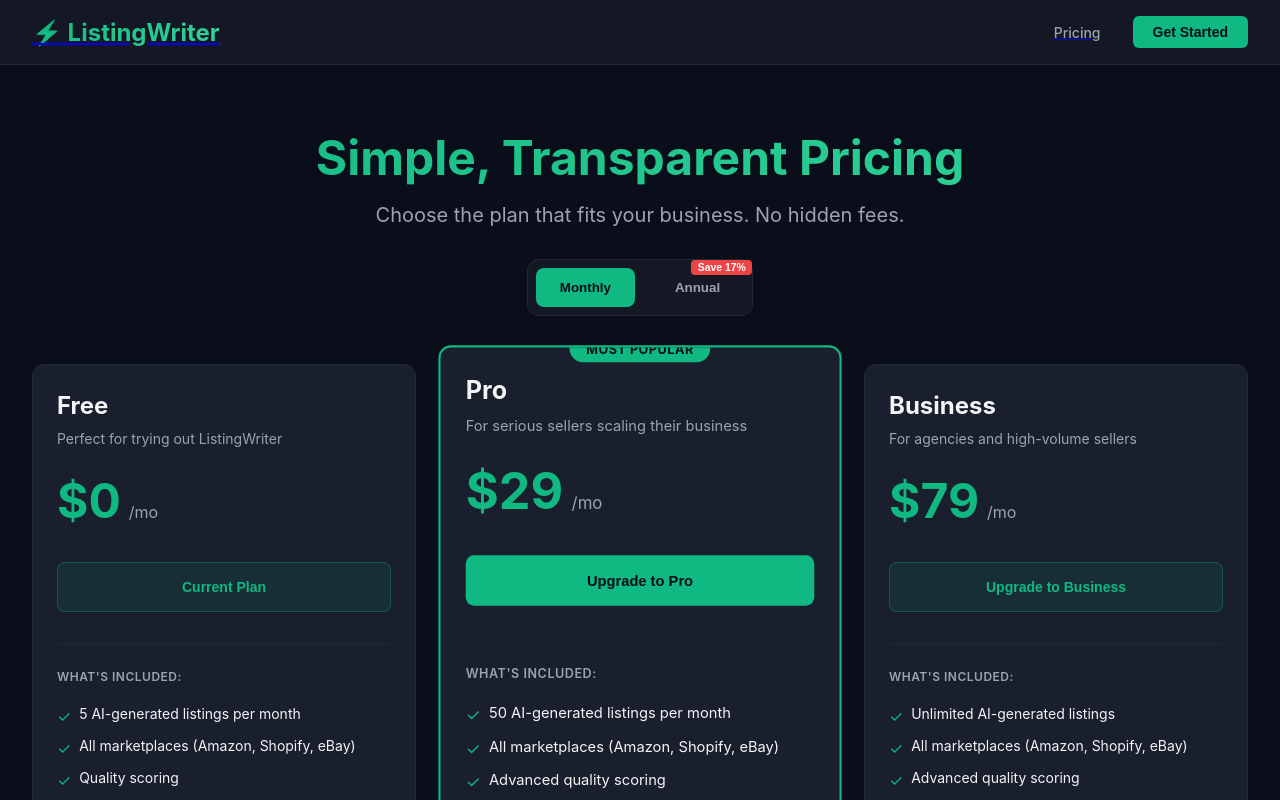
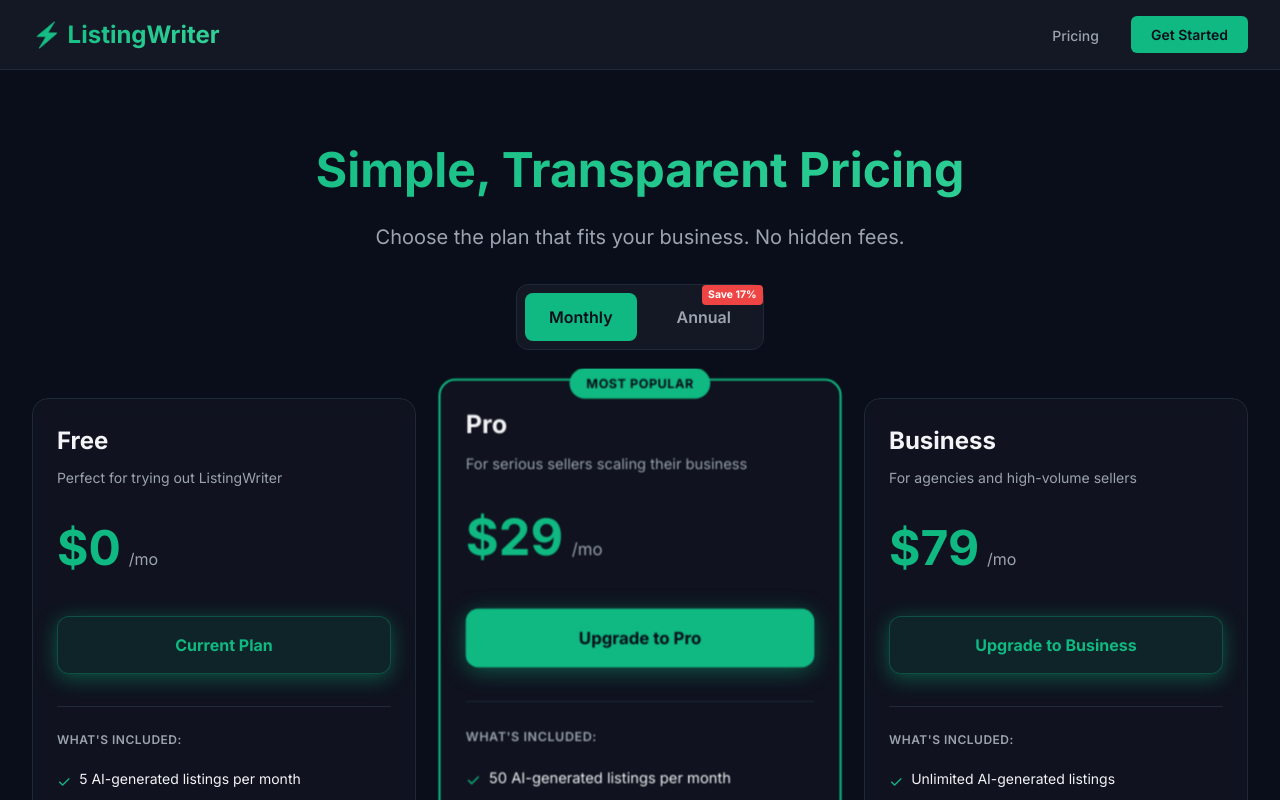
Before and after one commit to IK00-7/listingwriter, a Next.js app: page /pricing in a window 1280 px wide. Shown: the top 800 px of the page. Built offline with nearby package versions, Linux system fonts and the light colour scheme; no server answers.

Commit message:
Update globals.css

```diff
--- a/styles/globals.css
+++ b/styles/globals.css
@@ -1,400 +1,380 @@
-/* Reset and Base Styles */
+@import url('https://fonts.googleapis.com/css2?family=Inter:wght@300;400;500;600;700;800;900&display=swap');
+
+@tailwind base;
+@tailwind components;
+@tailwind utilities;
+
+:root {
+  --primary: #10b981;
+  --primary-dark: #059669;
+  --dark-bg: #0a0e1a;
+  --dark-card: #141824;
+  --dark-border: #1f2937;
+}
+
 * {
-  box-sizing: border-box;
   margin: 0;
   padding: 0;
+  box-sizing: border-box;
 }
 
-html, body {
-  font-family: -apple-system, BlinkMacSystemFont, 'Segoe UI', 'Roboto', 'Oxygen',
-    'Ubuntu', 'Cantarell', 'Fira Sans', 'Droid Sans', 'Helvetica Neue',
-    sans-serif;
+body {
+  background-color: var(--dark-bg);
+  color: #f9fafb;
+  font-family: 'Inter', -apple-system, BlinkMacSystemFont, 'Segoe UI', sans-serif;
   -webkit-font-smoothing: antialiased;
   -moz-osx-font-smoothing: grayscale;
   overflow-x: hidden;
-  max-width: 100vw;
 }
 
-body {
-  background: #0a0e1a;
-  color: #f3f4f6;
-}
-
-/* Prevent horizontal scroll on all elements */
-* {
-  max-width: 100%;
-}
-
-img {
-  max-width: 100%;
-  height: auto;
-}
-
-/* Responsive Container */
-.container {
-  max-width: 1400px;
-  margin: 0 auto;
-  padding: 1rem;
-  width: 100%;
-}
-
-@media (min-width: 768px) {
-  .container {
-    padding: 2rem;
-  }
-}
-
-/* Card Styles */
-.card {
-  background: #1a1f2e;
-  border: 1px solid #2d3748;
-  border-radius: 0.75rem;
-  padding: 1.5rem;
-  width: 100%;
-  overflow: hidden;
-}
-
-@media (max-width: 768px) {
-  .card {
-    padding: 1rem;
-    border-radius: 0.5rem;
-  }
-}
-
-/* Button Styles */
-.btn-primary {
-  padding: 0.75rem 1.5rem;
-  background: #10b981;
-  color: #0a0e1a;
-  border: none;
-  border-radius: 0.5rem;
-  font-weight: 600;
-  cursor: pointer;
-  transition: all 0.2s;
-  font-size: 0.875rem;
-  white-space: nowrap;
-}
-
-.btn-primary:hover {
-  background: #34d399;
-}
-
-.btn-primary:disabled {
-  opacity: 0.5;
-  cursor: not-allowed;
-}
-
-@media (max-width: 768px) {
-  .btn-primary {
-    width: 100%;
-    padding: 1rem;
-    font-size: 1rem;
-  }
-}
-
-/* Responsive Grid */
-.responsive-grid {
-  display: grid;
-  grid-template-columns: 1fr;
-  gap: 1rem;
-  width: 100%;
-}
-
-@media (min-width: 768px) {
-  .responsive-grid {
-    grid-template-columns: repeat(auto-fit, minmax(320px, 1fr));
-    gap: 2rem;
-  }
-}
-
-@media (min-width: 1024px) {
-  .responsive-grid {
-    grid-template-columns: repeat(auto-fit, minmax(450px, 1fr));
-  }
-}
-
-/* Dashboard Specific */
-.dashboard-grid {
-  display: grid;
-  gap: 1rem;
-  grid-template-columns: 1fr;
-  width: 100%;
-}
-
-@media (min-width: 1024px) {
-  .dashboard-grid {
-    grid-template-columns: repeat(2, 1fr);
-    gap: 2rem;
-  }
-}
-
-/* Form Elements */
-input, textarea, select {
-  width: 100%;
-  font-size: 16px; /* Prevents zoom on iOS */
-}
-
-@media (max-width: 768px) {
-  input, textarea, select {
-    font-size: 16px !important; /* Force 16px to prevent iOS zoom */
-  }
-}
-
-/* Tables - Make Scrollable on Mobile */
-.table-container {
-  overflow-x: auto;
-  -webkit-overflow-scrolling: touch;
-  width: 100%;
-}
-
-@media (max-width: 768px) {
-  table {
-    display: block;
-    overflow-x: auto;
-    white-space: nowrap;
-    width: 100%;
-  }
-
-  table thead {
-    display: table;
-    width: 100%;
-  }
-
-  table tbody {
-    display: table;
-    width: 100%;
-  }
-}
-
-/* Header Navigation */
-@media (max-width: 768px) {
-  header nav {
-    flex-wrap: wrap;
-    gap: 0.5rem !important;
-  }
-
-  header nav a {
-    font-size: 0.75rem !important;
-  }
-}
-
-/* Modal Responsiveness */
-.modal-overlay {
-  padding: 1rem;
-}
-
-@media (max-width: 768px) {
-  .modal-content {
-    max-height: 90vh;
-    overflow-y: auto;
-    margin: 0;
-    width: 100% !important;
-    max-width: 100% !important;
-  }
-}
-
-/* Text Responsiveness */
-h1 {
-  font-size: 2rem;
-  line-height: 1.2;
-}
-
-h2 {
-  font-size: 1.5rem;
-  line-height: 1.3;
-}
-
-h3 {
-  font-size: 1.25rem;
-  line-height: 1.4;
-}
-
-@media (max-width: 768px) {
-  h1 {
-    font-size: 1.5rem;
-  }
-
-  h2 {
-    font-size: 1.25rem;
-  }
-
-  h3 {
-    font-size: 1.125rem;
-  }
-}
-
-/* Flex Layouts - Stack on Mobile */
-.flex-row {
-  display: flex;
-  gap: 1rem;
-}
-
-@media (max-width: 768px) {
-  .flex-row {
-    flex-direction: column;
-  }
-}
-
-/* Pricing Cards */
-.pricing-grid {
-  display: grid;
-  grid-template-columns: 1fr;
-  gap: 1.5rem;
-}
-
-@media (min-width: 768px) {
-  .pricing-grid {
-    grid-template-columns: repeat(3, 1fr);
-    gap: 2rem;
-  }
-}
-
-/* Profile Stats */
-.stats-grid {
-  display: grid;
-  grid-template-columns: repeat(3, 1fr);
-  gap: 0.75rem;
-}
-
-@media (max-width: 480px) {
-  .stats-grid {
-    grid-template-columns: 1fr;
-  }
-}
-
-/* Quality Score Cards */
-.scores-grid {
-  display: grid;
-  grid-template-columns: repeat(4, 1fr);
-  gap: 0.75rem;
-}
-
-@media (max-width: 768px) {
-  .scores-grid {
-    grid-template-columns: repeat(2, 1fr);
-    gap: 0.5rem;
-  }
-}
-
-/* CSV Upload Modal */
-@media (max-width: 768px) {
-  .csv-modal {
-    width: 100% !important;
-    max-width: 100% !important;
-    margin: 0 !important;
-    border-radius: 0 !important;
-    height: 100vh !important;
-    max-height: 100vh !important;
-  }
-}
-
-/* History Page Filters */
-.filter-row {
-  display: flex;
-  gap: 0.5rem;
-  flex-wrap: wrap;
-}
-
-@media (max-width: 768px) {
-  .filter-row {
-    width: 100%;
-  }
-
-  .filter-row button {
-    flex: 1;
-    min-width: fit-content;
-  }
-}
-
-/* Listing Cards */
-.listing-card {
-  display: flex;
-  gap: 1rem;
-  align-items: start;
-}
-
-@media (max-width: 768px) {
-  .listing-card {
-    flex-direction: column;
-  }
-
-  .listing-card button {
-    width: 100%;
-  }
-}
-
-/* Utility Classes */
-.hide-mobile {
-  display: block;
-}
-
-@media (max-width: 768px) {
-  .hide-mobile {
-    display: none !important;
-  }
-}
-
-.show-mobile {
-  display: none;
-}
-
-@media (max-width: 768px) {
-  .show-mobile {
-    display: block !important;
-  }
-}
-
-/* Touch-friendly sizing */
-@media (max-width: 768px) {
-  button, a, input[type="button"], input[type="submit"] {
-    min-height: 44px; /* Apple's recommended touch target size */
-    min-width: 44px;
-  }
-}
-
-/* Smooth scrolling */
+/* Smooth scroll */
 html {
   scroll-behavior: smooth;
 }
 
-/* Loading States */
-.loading-spinner {
-  animation: spin 1s linear infinite;
+/* Gradient text */
+.gradient-text {
+  background: linear-gradient(135deg, #10b981 0%, #3b82f6 100%);
+  -webkit-background-clip: text;
+  -webkit-text-fill-color: transparent;
+  background-clip: text;
+  animation: gradient-shift 3s ease infinite;
+  background-size: 200% 200%;
 }
 
-@keyframes spin {
+@keyframes gradient-shift {
+  0%, 100% { background-position: 0% 50%; }
+  50% { background-position: 100% 50%; }
+}
+
+/* Card with glassmorphism */
+.card {
+  background: rgba(20, 24, 36, 0.6);
+  backdrop-filter: blur(12px);
+  -webkit-backdrop-filter: blur(12px);
+  border: 1px solid rgba(255, 255, 255, 0.05);
+  border-radius: 16px;
+  padding: 1.5rem;
+  transition: all 0.3s cubic-bezier(0.4, 0, 0.2, 1);
+  animation: fadeInUp 0.6s ease-out;
+}
+
+.card:hover {
+  transform: translateY(-4px);
+  border-color: rgba(16, 185, 129, 0.3);
+  box-shadow: 0 20px 60px rgba(16, 185, 129, 0.15);
+}
+
+/* Buttons */
+.btn-primary {
+  background: linear-gradient(135deg, #10b981 0%, #059669 100%);
+  color: #0a0e1a;
+  font-weight: 700;
+  padding: 0.875rem 2rem;
+  border-radius: 12px;
+  border: none;
+  cursor: pointer;
+  transition: all 0.3s cubic-bezier(0.4, 0, 0.2, 1);
+  position: relative;
+  overflow: hidden;
+  box-shadow: 0 4px 20px rgba(16, 185, 129, 0.4);
+}
+
+.btn-primary::before {
+  content: '';
+  position: absolute;
+  top: 0;
+  left: -100%;
+  width: 100%;
+  height: 100%;
+  background: linear-gradient(90deg, transparent, rgba(255,255,255,0.3), transparent);
+  transition: left 0.5s;
+}
+
+.btn-primary:hover::before {
+  left: 100%;
+}
+
+.btn-primary:hover {
+  transform: translateY(-2px) scale(1.02);
+  box-shadow: 0 8px 30px rgba(16, 185, 129, 0.5);
+}
+
+.btn-primary:active {
+  transform: translateY(0) scale(0.98);
+}
+
+.btn-secondary {
+  background: rgba(255, 255, 255, 0.05);
+  border: 2px solid rgba(255, 255, 255, 0.1);
+  color: #e5e7eb;
+  font-weight: 600;
+  padding: 0.875rem 2rem;
+  border-radius: 12px;
+  cursor: pointer;
+  transition: all 0.3s cubic-bezier(0.4, 0, 0.2, 1);
+  backdrop-filter: blur(8px);
+}
+
+.btn-secondary:hover {
+  background: rgba(16, 185, 129, 0.1);
+  border-color: #10b981;
+  color: #10b981;
+  transform: translateY(-2px);
+  box-shadow: 0 8px 25px rgba(16, 185, 129, 0.2);
+}
+
+/* Fade in animations */
+@keyframes fadeIn {
   from {
-    transform: rotate(0deg);
+    opacity: 0;
   }
   to {
-    transform: rotate(360deg);
+    opacity: 1;
   }
 }
 
-/* Prevent text selection on double-tap (mobile) */
-@media (max-width: 768px) {
-  button, .btn-primary {
-    -webkit-tap-highlight-color: transparent;
-    -webkit-touch-callout: none;
-    -webkit-user-select: none;
-    user-select: none;
+@keyframes fadeInUp {
+  from {
+    opacity: 0;
+    transform: translateY(30px);
+  }
+  to {
+    opacity: 1;
+    transform: translateY(0);
   }
 }
 
-/* Safe area insets for iPhone notch */
-@supports (padding: max(0px)) {
-  body {
-    padding-left: max(0px, env(safe-area-inset-left));
-    padding-right: max(0px, env(safe-area-inset-right));
+@keyframes fadeInDown {
+  from {
+    opacity: 0;
+    transform: translateY(-30px);
+  }
+  to {
+    opacity: 1;
+    transform: translateY(0);
   }
 }
 
-/* Accessibility - Focus Styles */
-button:focus-visible,
-a:focus-visible,
-input:focus-visible,
-textarea:focus-visible,
-select:focus-visible {
-  outline: 2px solid #10b981;
-  outline-offset: 2px;
+@keyframes scaleIn {
+  from {
+    opacity: 0;
+    transform: scale(0.9);
+  }
+  to {
+    opacity: 1;
+    transform: scale(1);
+  }
 }
+
+@keyframes slideInLeft {
+  from {
+    opacity: 0;
+    transform: translateX(-50px);
+  }
+  to {
+    opacity: 1;
+    transform: translateX(0);
+  }
+}
+
+@keyframes slideInRight {
+  from {
+    opacity: 0;
+    transform: translateX(50px);
+  }
+  to {
+    opacity: 1;
+    transform: translateX(0);
+  }
+}
+
+/* Apply animations */
+.animate-fadeIn {
+  animation: fadeIn 0.8s ease-out;
+}
+
+.animate-fadeInUp {
+  animation: fadeInUp 0.6s ease-out;
+}
+
+.animate-fadeInDown {
+  animation: fadeInDown 0.6s ease-out;
+}
+
+.animate-scaleIn {
+  animation: scaleIn 0.5s ease-out;
+}
+
+.animate-slideInLeft {
+  animation: slideInLeft 0.7s ease-out;
+}
+
+.animate-slideInRight {
+  animation: slideInRight 0.7s ease-out;
+}
+
+/* Stagger animation delays */
+.delay-100 { animation-delay: 0.1s; }
+.delay-200 { animation-delay: 0.2s; }
+.delay-300 { animation-delay: 0.3s; }
+.delay-400 { animation-delay: 0.4s; }
+.delay-500 { animation-delay: 0.5s; }
+
+/* Input fields */
+input, textarea, select {
+  transition: all 0.3s cubic-bezier(0.4, 0, 0.2, 1);
+}
+
+input:focus, textarea:focus, select:focus {
+  transform: translateY(-1px);
+  box-shadow: 0 4px 12px rgba(16, 185, 129, 0.15);
+}
+
+/* Hover glow effect */
+.glow-on-hover {
+  transition: all 0.3s ease;
+}
+
+.glow-on-hover:hover {
+  box-shadow: 0 0 30px rgba(16, 185, 129, 0.3);
+}
+
+/* Pulse animation for badges */
+@keyframes pulse {
+  0%, 100% {
+    opacity: 1;
+  }
+  50% {
+    opacity: 0.7;
+  }
+}
+
+.animate-pulse {
+  animation: pulse 2s cubic-bezier(0.4, 0, 0.6, 1) infinite;
+}
+
+/* Floating animation */
+@keyframes float {
+  0%, 100% {
+    transform: translateY(0);
+  }
+  50% {
+    transform: translateY(-10px);
+  }
+}
+
+.animate-float {
+  animation: float 3s ease-in-out infinite;
+}
+
+/* Gradient background */
+.gradient-bg {
+  background: linear-gradient(135deg, rgba(16, 185, 129, 0.1) 0%, transparent 50%, rgba(59, 130, 246, 0.1) 100%);
+  animation: gradient-shift 10s ease infinite;
+  background-size: 200% 200%;
+}
+
+/* Selection color */
+::selection {
+  background: rgba(16, 185, 129, 0.3);
+  color: #fff;
+}
+
+/* Scrollbar styling */
+::-webkit-scrollbar {
+  width: 10px;
+}
+
+::-webkit-scrollbar-track {
+  background: #0a0e1a;
+}
+
+::-webkit-scrollbar-thumb {
+  background: #1f2937;
+  border-radius: 5px;
+}
+
+::-webkit-scrollbar-thumb:hover {
+  background: #10b981;
+}
+
+/* Logo animations */
+.logo-hover {
+  position: relative;
+}
+
+.logo-hover:hover .logo-icon {
+  animation: lightning 0.5s ease;
+}
+
+.logo-hover:hover {
+  transform: scale(1.05);
+}
+
+@keyframes lightning {
+  0%, 100% { transform: rotate(0deg); }
+  25% { transform: rotate(-10deg); }
+  75% { transform: rotate(10deg); }
+}
+
+/* Red glow for error cards */
+.card-error {
+  border: 2px solid #ef4444;
+  transition: all 0.3s ease;
+}
+
+.card-error:hover {
+  transform: translateY(-4px);
+  border-color: #ef4444;
+  box-shadow: 0 20px 60px rgba(239, 68, 68, 0.4) !important;
+}
+
+/* Scroll reveal animations */
+.scroll-reveal {
+  opacity: 0;
+  transform: translateY(50px) scale(0.95);
+  transition: all 0.8s cubic-bezier(0.4, 0, 0.2, 1);
+}
+
+.scroll-reveal.revealed {
+  opacity: 1;
+  transform: translateY(0) scale(1);
+}
+
+/* Counting animation */
+@keyframes countUp {
+  from {
+    transform: scale(0.8);
+    opacity: 0;
+  }
+  to {
+    transform: scale(1);
+    opacity: 1;
+  }
+}
+
+.count-up {
+  animation: countUp 0.5s ease-out;
+}
+
+/* Ring pulse animation */
+@keyframes ringPulse {
+  0% {
+    box-shadow: 0 0 0 0 rgba(255, 255, 255, 0.7);
+    border-color: rgba(255, 255, 255, 0.3);
+  }
+  50% {
+    box-shadow: 0 0 0 10px rgba(255, 255, 255, 0);
+    border-color: rgba(255, 255, 255, 0.7);
+  }
+  100% {
+    box-shadow: 0 0 0 0 rgba(255, 255, 255, 0);
+    border-color: rgba(255, 255, 255, 0.3);
+  }
+}
+
+.ring-pulse {
+  animation: ringPulse 2s ease-out 3;
+  border: 2px solid rgba(255, 255, 255, 0.3);
+}
```
